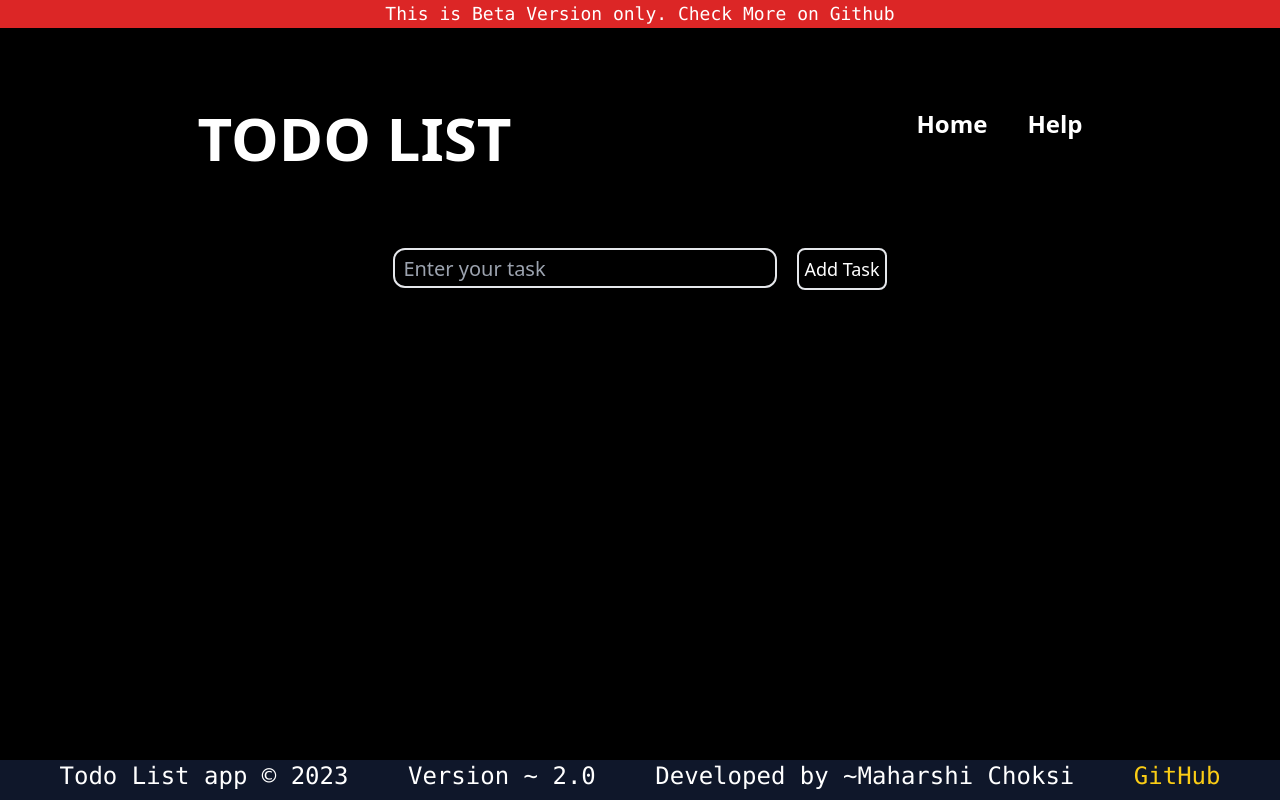
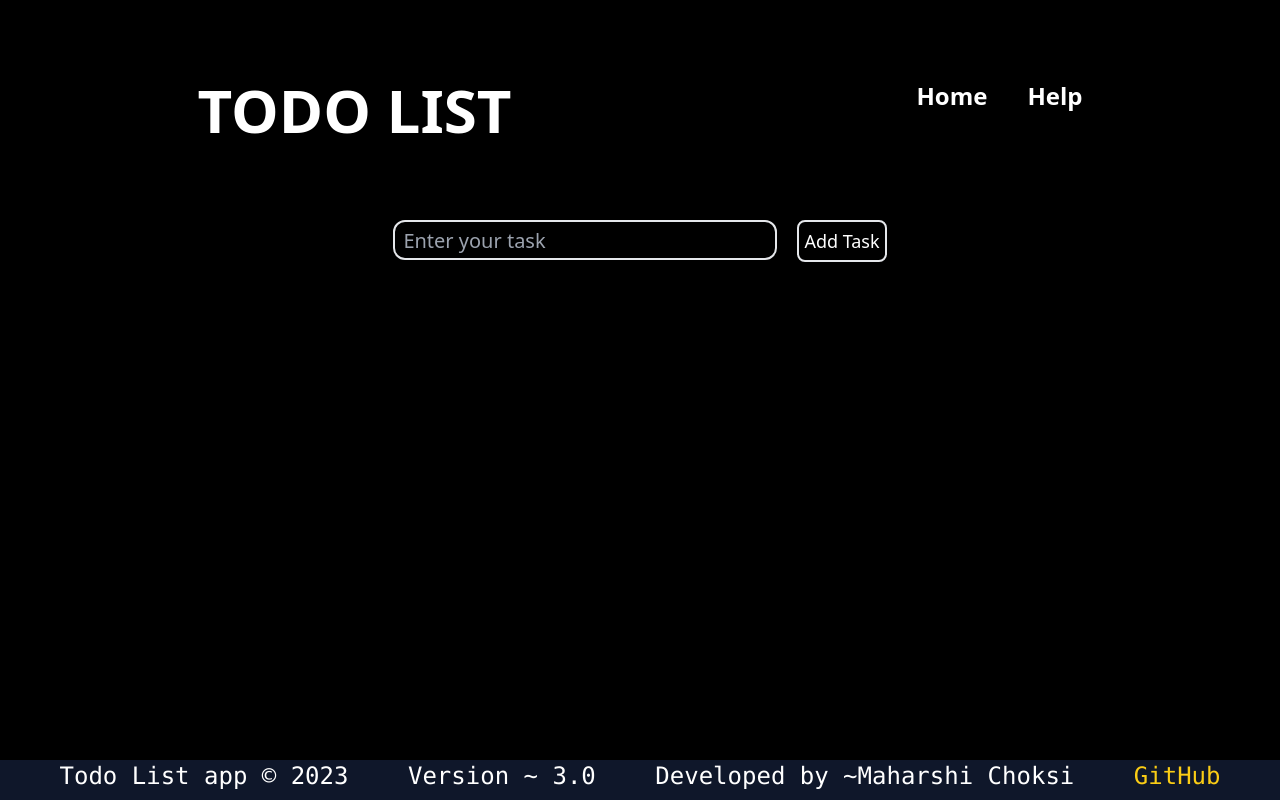
Before and after one commit to MaharshiChoksi/TodoList_WebApp, a React (Vite) app: page / in a window 1280 px wide. Built offline with nearby package versions, Linux system fonts and the light colour scheme.

Commit message:
Removed the beta banner and updated the version info for production

```diff
--- a/src/Layout/Footer.jsx
+++ b/src/Layout/Footer.jsx
@@ -4,7 +4,7 @@ export const Footer = () => {
     return (
         <div className="flex pb-2 justify-evenly align-baseline font-mono text-2xl max-lg:text-lg max-sm:text-xs  sticky bottom-0 w-screen bg-slate-900">
             <span>Todo List app &copy; 2023 </span>
-            <span className='max-xs:hidden'>Version ~ 2.0</span>
+            <span className='max-xs:hidden'>Version ~ 3.0</span>
             <span className='max-sm:hidden'>Developed by ~Maharshi Choksi</span>
             <span className='text-yellow-400 hover:text-sky-500'><Link to='https://github.com/GDeveloper22' target='_blank'>GitHub</Link></span>
         </div>
--- a/src/Routes/Home.jsx
+++ b/src/Routes/Home.jsx
@@ -5,7 +5,7 @@ import { Footer } from '../Layout/Footer'
 
 export const Home = () => {
     return <>
-        <div className='w-full bg-red-600 text-white text-center text-lg font-mono max-sm:text-xs'> This is Beta Version only. Check More on Github</div>
+        {/* <div className='w-full bg-red-600 text-white text-center text-lg font-mono max-sm:text-xs'> This is Beta Version only. Check More on Github</div> */}
         <Header />
         <Content />
         <Footer />
```
Also changed, not shown: 2 other files (tests, documents, lock files or other folders).
